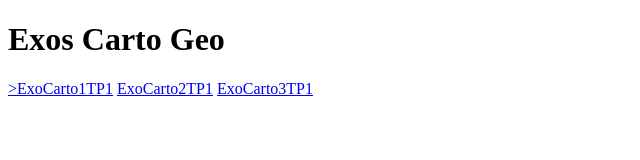
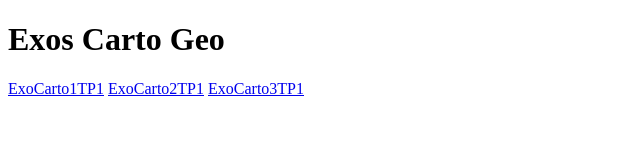
Before and after one commit to JulietteDecobert/CartoGeo, a plain HTML site: page index.html in a window 1280 px wide. Shown: the full height of the page, 0-640 px from the left. Drawn offline with Linux system fonts and the light colour scheme.

Commit message:
add code

```diff
--- a/index.html
+++ b/index.html
@@ -16,7 +16,7 @@
 </head>
 <body>
     <h1>Exos Carto Geo</h1>
-    <a href="ExoCarto1/tp1.html">>ExoCarto1TP1</a>
+    <a href="ExoCarto1/tp1.html">ExoCarto1TP1</a>
     <a href="ExoCarto2/tp1Exo2.html">ExoCarto2TP1</a>
     <a href="ExoCarto3/tp1Exo3.html">ExoCarto3TP1</a>
 </body>
```
